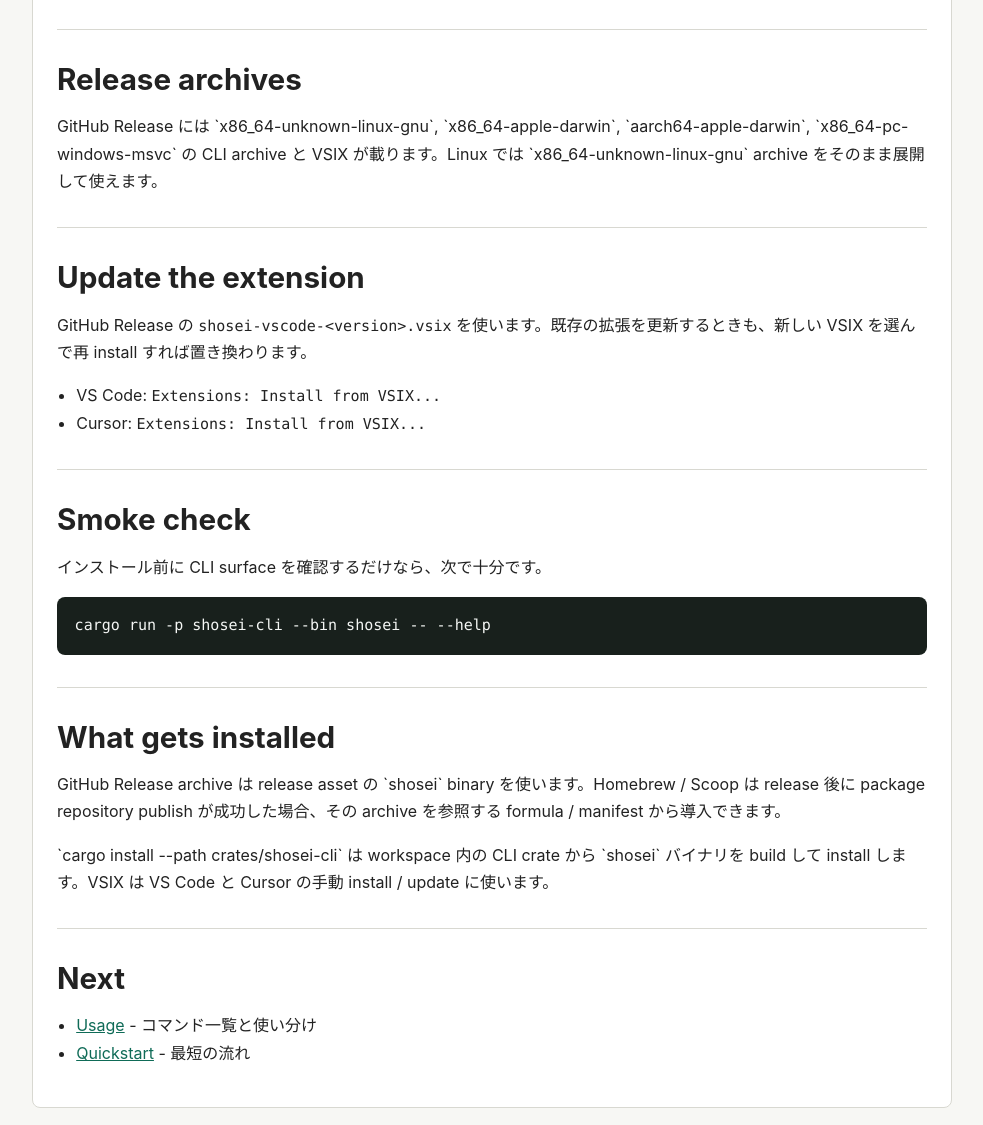
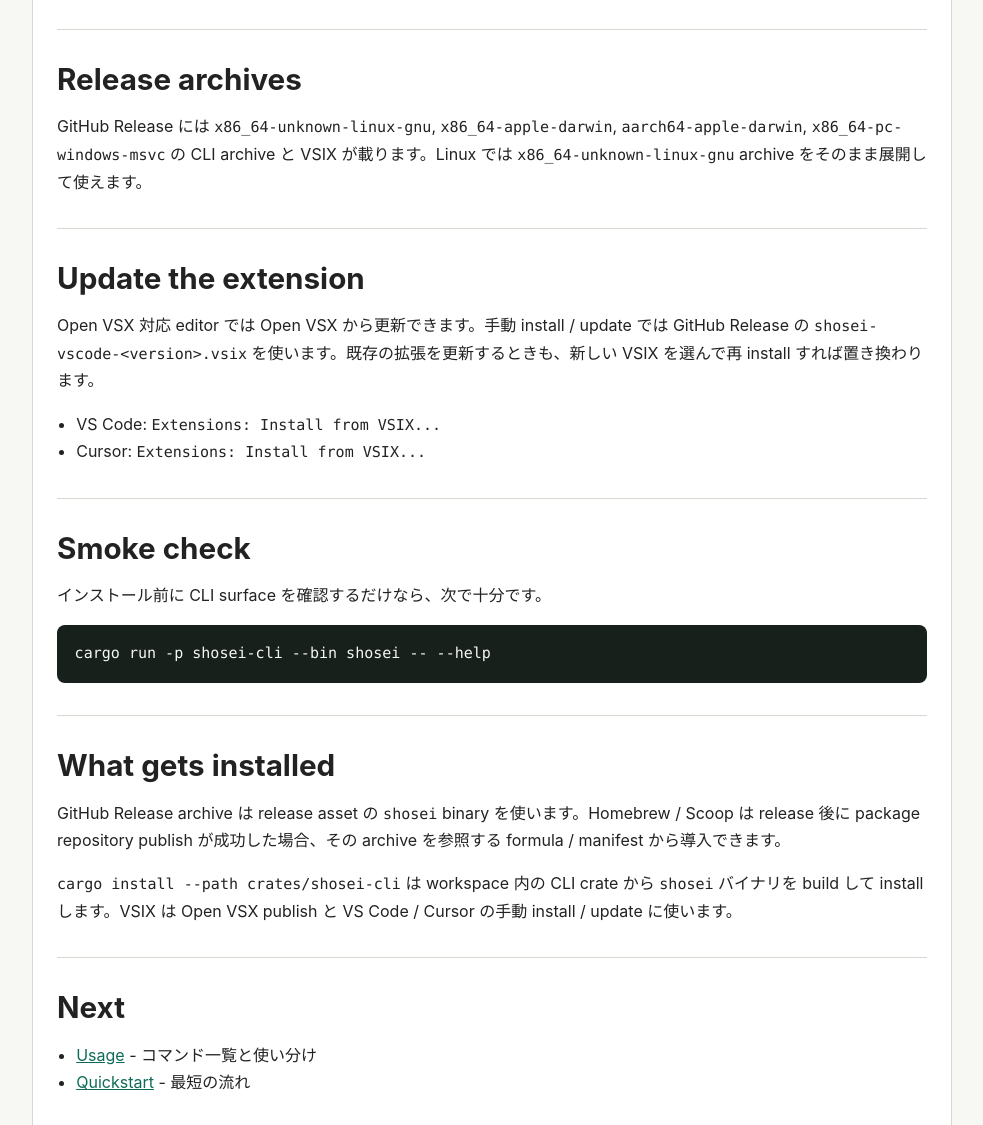
Before and after one commit to koizumikento/shosei, a plain HTML site: page site/install.html in a window 1280 px wide. Shown: the part 1379-2504 px from the top of the page, without its empty margins (148-1131 px from the left). Drawn offline with Linux system fonts and the light colour scheme.

Commit message:
Publish VSIX to Open VSX on release

```diff
--- a/editors/vscode/package.json
+++ b/editors/vscode/package.json
@@ -3,7 +3,7 @@
   "displayName": "shosei",
   "description": "Run shosei publishing workflows from VS Code using the real shosei CLI.",
   "version": "0.2.5",
-  "publisher": "koizumikento",
+  "publisher": "straydog",
   "license": "MIT",
   "repository": {
     "type": "git",
--- a/site/install.html
+++ b/site/install.html
@@ -6,7 +6,7 @@
     <title>shosei | Install</title>
     <meta
       name="description"
-      content="Install or update shosei with Homebrew, Scoop, or from source, and update the VS Code / Cursor extension from VSIX."
+      content="Install or update shosei with Homebrew, Scoop, or from source, and update the VS Code-compatible extension from Open VSX or VSIX."
     />
     <link rel="stylesheet" href="assets/style.css" />
   </head>
@@ -30,7 +30,7 @@
     <main class="content">
       <article class="page">
         <h1>Install</h1>
-        <p class="lead">tag 付き GitHub Release では CLI archive と VSIX を配布し、Homebrew / Scoop 向け manifest は package repository publish が通ったときに更新します。VSIX は VS Code と Cursor の手動 install / update に使えます。source install も引き続き使えます。</p>
+        <p class="lead">tag 付き GitHub Release では CLI archive と VSIX を配布し、Homebrew / Scoop 向け manifest は package repository publish が通ったときに更新します。VSIX は Open VSX に publish され、VS Code と Cursor の手動 install / update にも使えます。source install も引き続き使えます。</p>
 
         <section>
           <h2>Requirements</h2>
@@ -68,12 +68,12 @@ cargo install --path crates/shosei-cli</code></pre>
 
         <section>
           <h2>Release archives</h2>
-          <p>GitHub Release には `x86_64-unknown-linux-gnu`, `x86_64-apple-darwin`, `aarch64-apple-darwin`, `x86_64-pc-windows-msvc` の CLI archive と VSIX が載ります。Linux では `x86_64-unknown-linux-gnu` archive をそのまま展開して使えます。</p>
+          <p>GitHub Release には <code>x86_64-unknown-linux-gnu</code>, <code>x86_64-apple-darwin</code>, <code>aarch64-apple-darwin</code>, <code>x86_64-pc-windows-msvc</code> の CLI archive と VSIX が載ります。Linux では <code>x86_64-unknown-linux-gnu</code> archive をそのまま展開して使えます。</p>
         </section>
 
         <section>
           <h2>Update the extension</h2>
-          <p>GitHub Release の <code>shosei-vscode-&lt;version&gt;.vsix</code> を使います。既存の拡張を更新するときも、新しい VSIX を選んで再 install すれば置き換わります。</p>
+          <p>Open VSX 対応 editor では Open VSX から更新できます。手動 install / update では GitHub Release の <code>shosei-vscode-&lt;version&gt;.vsix</code> を使います。既存の拡張を更新するときも、新しい VSIX を選んで再 install すれば置き換わります。</p>
           <ul>
             <li>VS Code: <code>Extensions: Install from VSIX...</code></li>
             <li>Cursor: <code>Extensions: Install from VSIX...</code></li>
@@ -88,8 +88,8 @@ cargo install --path crates/shosei-cli</code></pre>
 
         <section>
           <h2>What gets installed</h2>
-          <p>GitHub Release archive は release asset の `shosei` binary を使います。Homebrew / Scoop は release 後に package repository publish が成功した場合、その archive を参照する formula / manifest から導入できます。</p>
-          <p>`cargo install --path crates/shosei-cli` は workspace 内の CLI crate から `shosei` バイナリを build して install します。VSIX は VS Code と Cursor の手動 install / update に使います。</p>
+          <p>GitHub Release archive は release asset の <code>shosei</code> binary を使います。Homebrew / Scoop は release 後に package repository publish が成功した場合、その archive を参照する formula / manifest から導入できます。</p>
+          <p><code>cargo install --path crates/shosei-cli</code> は workspace 内の CLI crate から <code>shosei</code> バイナリを build して install します。VSIX は Open VSX publish と VS Code / Cursor の手動 install / update に使います。</p>
         </section>
 
         <section>
```
Also changed, not shown: editors/vscode/test/host/index.js (+3 -1 lines), .github/workflows/release.yml, README.md, editors/vscode/README.md.
